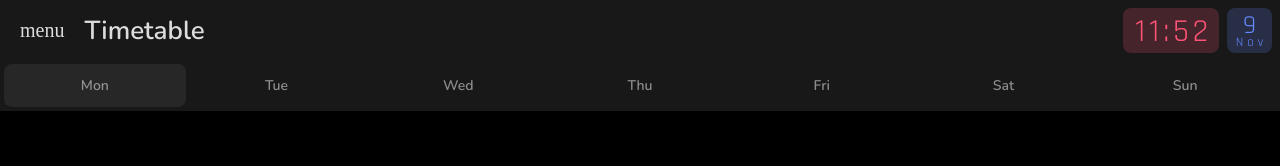
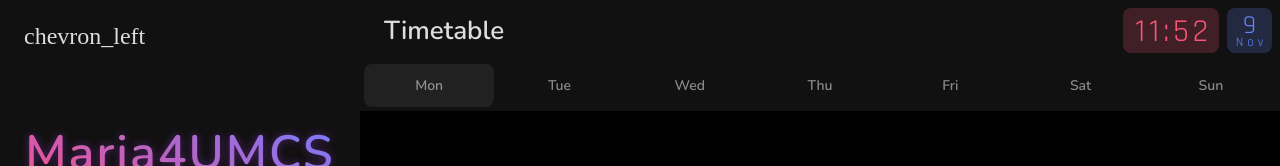
Before and after one commit to skni-umcs/maria4umcs, a website built with Vite: page web/index.html in a window 1280 px wide. Shown: the top 166 px of the page. Built offline with nearby package versions, Linux system fonts and the light colour scheme; no server answers; a web font is replaced by a local one.

Commit message:
Initial Desktop UI

```diff
--- a/web/css/header.css
+++ b/web/css/header.css
@@ -1,5 +1,5 @@
 .header {
-	position: fixed;
+	position: absolute;
 	top: 0;
 	width: 100%;
 	background: #181818;
--- a/web/css/main.css
+++ b/web/css/main.css
@@ -3,6 +3,7 @@
 @import url(navbar/navbar.css);
 @import url(timetable.css);
 @import url(details.css);
+@import url(responsive/responsive.css);
 
 body {
 	background: #000;
@@ -14,7 +15,7 @@ body {
 	margin: 0;
 	scrollbar-width: 0;
 	scroll-behavior: smooth;
-	--webkit-tap-highlight-color: transparent;
+	-webkit-tap-highlight-color: transparent;
 }
 
 #body {
@@ -23,6 +24,8 @@ body {
 	left: 0;
 	width: 100%;
 	height: 100%;
+	overflow: hidden;
+	transition: transform .3s;
 }
 
 ::-webkit-scrollbar {
--- /dev/null
+++ b/web/css/responsive/desktop.css
@@ -0,0 +1,35 @@
+@media (min-width: 1080px) {
+	#body {
+		transform: translateX(360px);
+		width: calc(100% - 360px) !important;
+	}
+
+	.detailed > #body {
+		transform: translateX(0);
+		width: calc(100% - 480px) !important;
+	}
+
+	#darken {
+		z-index: -1;
+	}
+
+	#details {
+		width: 480px;
+		right: 0;
+	}
+
+	#navbar {
+		box-shadow: none !important;
+		background: #111;
+	}
+
+	#header {
+		background: #111;
+	}
+
+	#header .top i {
+		opacity: 0;
+		width: 0;
+		padding-right: 0;
+	}
+}
--- /dev/null
+++ b/web/css/responsive/responsive.css
@@ -0,0 +1 @@
+@import url(desktop.css);
--- a/web/js/App.js
+++ b/web/js/App.js
@@ -1,3 +1,4 @@
+import DesktopUI from "./DesktopUI/DesktopUI"
 import Header from "./Header/Header"
 import LocationManager from "./LocationManager/LocationManager"
 import Navbar from "./Navbar/Navbar"
@@ -21,5 +22,7 @@ export default class App {
 		this.locationManager = new LocationManager()
 		this.navbar = new Navbar()
 		this.header = new Header()
+
+		this.desktopUI = new DesktopUI()
 	}
 }
--- /dev/null
+++ b/web/js/DesktopUI/DesktopUI.js
@@ -0,0 +1,22 @@
+export default class DesktopUI {
+	constructor() {
+		document.body.addEventListener("click", this.manageUI)
+		this.manageUI()
+	}
+
+	manageUI() {
+		if (window.innerWidth < 1080) return
+		let details = document.querySelector("#details").classList
+		let body = document.body.classList
+		let navbar = document.querySelector("#navbar").classList
+		document.querySelector("#darken").classList.add("visible")
+		if (details.contains("shown")) {
+			body.add("detailed")
+			navbar.remove("expanded")
+		}
+		else {
+			body.remove("detailed")
+			navbar.add("expanded")
+		}
+	}
+}
```
Also changed, not shown: README.md.
